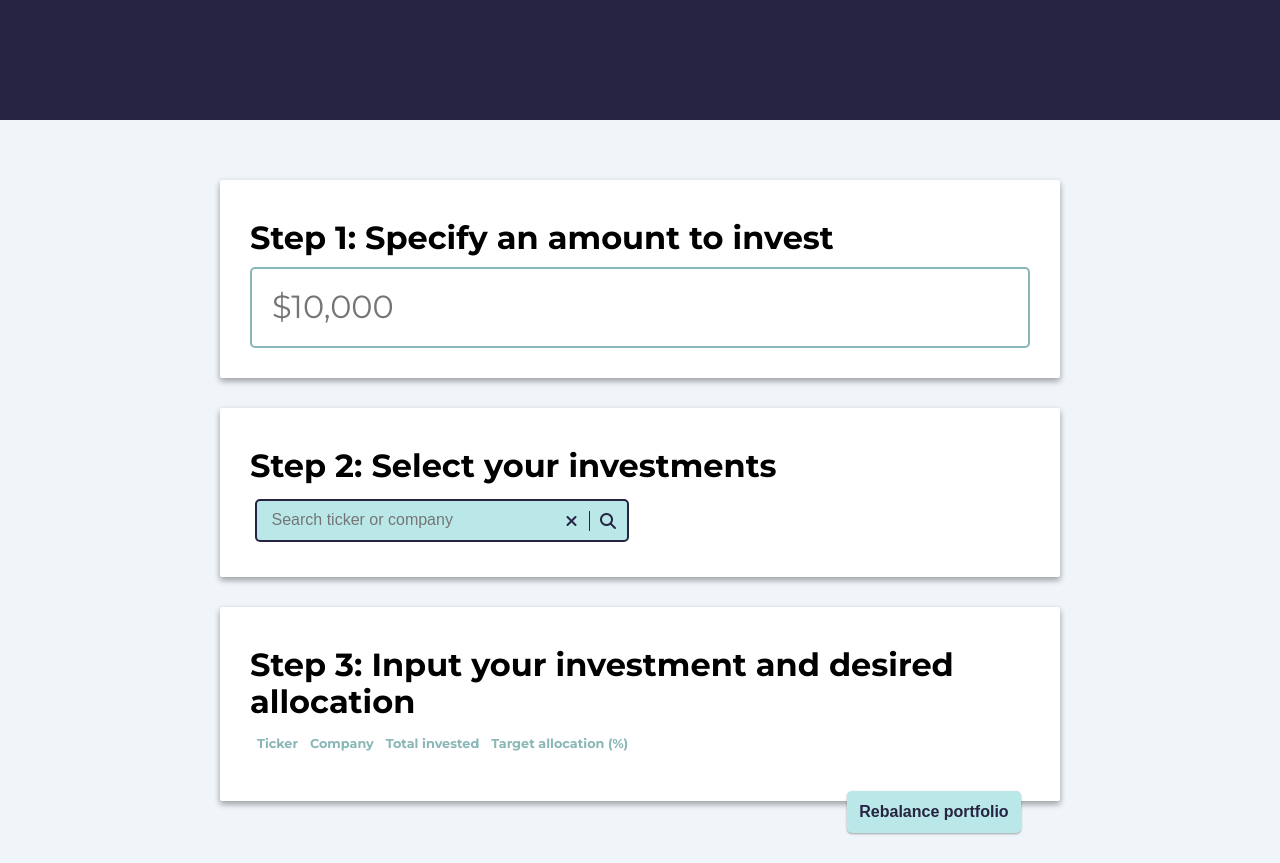
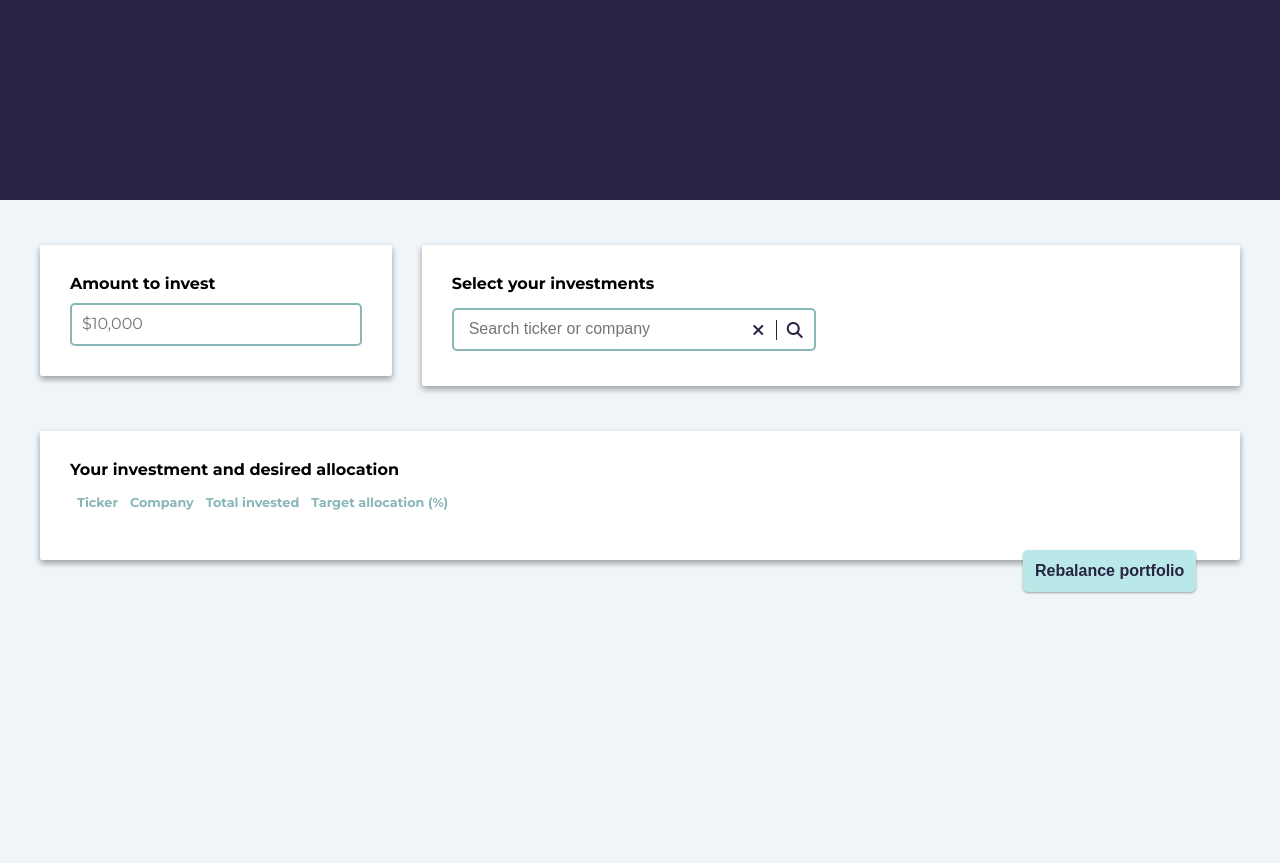
Before and after one commit to KaunainKarmali/finance-api-project, a plain HTML site: page index.html in a window 1280 px wide. Shown: the part 600-1463 px from the top of the page. After the commit the page ends 1222 px from the top, so only its background shows below. Drawn offline with nearby package versions, Linux system fonts and the light colour scheme.

Commit message:
added styles

```diff
--- a/index.html
+++ b/index.html
@@ -52,10 +52,11 @@
 
     <div class="wrapper">
       <main>
+        <div class="user-input-container">
           <!-- Start: step 1 -->
           <div class="investment-container">
             <label class="investment-label" for="investment"
-            >Step 1: Specify an amount to invest</label
+              >Amount to invest</label
             >
             <input
               class="investment-input"
@@ -63,15 +64,17 @@
               placeholder="$10,000"
               name="investment"
               id="investment"
+              min="0"
+              step="1000"
             />
           </div>
           <!-- End: step 1 -->
 
           <!-- Start: step 1 -->
           <div class="search-container">
-          <h3 class="investment-selection-header">
-            Step 2: Select your investments
-          </h3>
+            <label class="investment-label" for="search"
+              >Select your investments</label
+            >
 
             <div class="search-bar-wrapper">
               <div class="search-bar-container">
@@ -86,6 +89,7 @@
                     <input
                       class="search-input"
                       type="search"
+                      name="search"
                       value=""
                       placeholder="Search ticker or company"
                     />
@@ -113,12 +117,13 @@
             </div>
           </div>
           <!-- End: step 2 -->
+        </div>
 
         <!-- Start: Rebalancing tool -->
         <div class="portfolio-container">
-          <h3 class="investment-selection-header">
-            Step 3: Input your investment and desired allocation
-          </h3>
+          <label class="investment-label" for="rebalance">
+            Your investment and desired allocation
+          </label>
           <form
             action=""
             method="get"
@@ -143,6 +148,7 @@
             <input
               class="rebalance-btn"
               type="submit"
+              name="rebalance"
               value="Rebalance portfolio"
             />
           </form>
--- a/styles.css
+++ b/styles.css
@@ -247,6 +247,7 @@ body {
   font-family: "Roboto", sans-serif;
   font-weight: 500;
   background-color: var(--color-neutral);
+  overflow: overlay;
 }
 
 .hide {
@@ -254,14 +255,13 @@ body {
 }
 
 .wrapper {
-  padding: 30px;
   display: flex;
   justify-content: space-between;
   align-items: flex-start;
   align-content: center;
   flex-wrap: wrap;
-  max-width: 900px;
-  margin: 0px auto;
+  max-width: 1200px;
+  margin: 30px auto;
 }
 
 td {
@@ -275,6 +275,10 @@ th {
   vertical-align: bottom;
 }
 
+main {
+  width: 100%;
+}
+
 /* *************************************** */
 /******************* Navbar ****************/
 /* *************************************** */
@@ -283,9 +287,10 @@ nav {
   justify-content: space-between;
   align-items: center;
   background-color: var(--color-primary);
-  padding: 0px 30px;
+  padding: 0px 40px;
   height: 4rem;
   position: fixed;
+  z-index: 100;
   top: 0;
   width: 100%;
 }
@@ -343,7 +348,7 @@ nav {
   justify-content: center;
   align-items: center;
   flex-direction: column;
-  height: 90vh;
+  height: 100vh;
   background-color: var(--color-primary);
   color: var(--color-secondary);
 }
@@ -371,12 +376,12 @@ h2 {
 
 /* Whole scrollbar */
 ::-webkit-scrollbar {
-  width: 10px;
+  width: 8px;
 }
 
 /* Track */
 ::-webkit-scrollbar-track {
-  background: var(--color-light-1);
+  background: transparent;
 }
 
 /* Handle */
@@ -393,21 +398,28 @@ h2 {
 /* *************************************** */
 /************** Step 1 styles **************/
 /* *************************************** */
+.user-input-container {
+  display: flex;
+  justify-content: space-between;
+  align-items: flex-start;
+  width: 100%;
+}
+
 .investment-container {
-  width: 100%;
-  font-size: 2rem;
-  margin: 30px 0;
+  width: 30%;
+  font-size: 1rem;
+  margin: 15px 15px 15px 0px;
   background-color: var(--color-light-1);
   padding: 30px;
   border-radius: 2px;
   box-shadow: 0 3px 6px rgba(0, 0, 0, 0.16), 0 3px 6px rgba(0, 0, 0, 0.23);
   font-family: "Montserrat", sans-serif;
+  display: block;
 }
 
 .investment-label {
   display: block;
-  margin: 10px 0;
-  font-family: "Montserrat", sans-serif;
+  margin: 0px 0px 10px 0px;
   font-weight: 700;
 }
 
@@ -415,9 +427,14 @@ h2 {
   border-radius: 5px;
   border: 2px solid var(--color-secondary-dark);
   width: 100%;
-  padding: 20px;
+  padding: 10px;
   font-family: "Montserrat", sans-serif;
   display: block;
+}
+
+.investment-input:focus {
+  outline: none;
+  border: 2px solid var(--color-primary-light);
 }
 
 /* *************************************** */
@@ -425,14 +442,15 @@ h2 {
 /* *************************************** */
 /* Search bar */
 .search-container {
-  width: 100%;
-  font-size: 2rem;
-  margin: 30px 0px;
+  width: 70%;
+  font-size: 1rem;
+  margin: 15px 0px 15px 15px;
   background-color: var(--color-light-1);
   padding: 30px;
   border-radius: 2px;
   box-shadow: 0 3px 6px rgba(0, 0, 0, 0.16), 0 3px 6px rgba(0, 0, 0, 0.23);
   font-family: "Montserrat", sans-serif;
+  display: block;
 }
 
 .investment-selection-header {
@@ -485,7 +503,7 @@ h2 {
 
 .search-bar {
   display: flex;
-  justify-content: center;
+  justify-content: flex-start;
   align-items: center;
 }
 
@@ -495,15 +513,14 @@ h2 {
   width: 100%;
   border-radius: 5px;
   color: var(--color-primary);
-  border: 2px solid var(--color-primary);
+  border: 2px solid var(--color-secondary-dark);
   font-size: 1rem;
-  background-color: var(--color-secondary);
 }
 
 .search-input:focus {
   outline: 0;
   border-width: 2px solid;
-  border-color: var(--color-secondary-dark);
+  border-color: var(--color-primary-light);
 }
 
 .icons {
@@ -679,22 +696,6 @@ h2 {
   color: var(--color-secondary-dark);
 }
 
-/* .portfolio-headings-ticker {
-  width: 20%;
-}
-
-.portfolio-headings-company {
-  width: 40%;
-}
-
-.portfolio-headings-cost {
-  width: 20%;
-}
-
-.portfolio-headings-target-allocation {
-  width: 20%;
-} */
-
 .spacer {
   height: 10px;
 }
```
Lines whose indentation alone changed are shown as unchanged.
